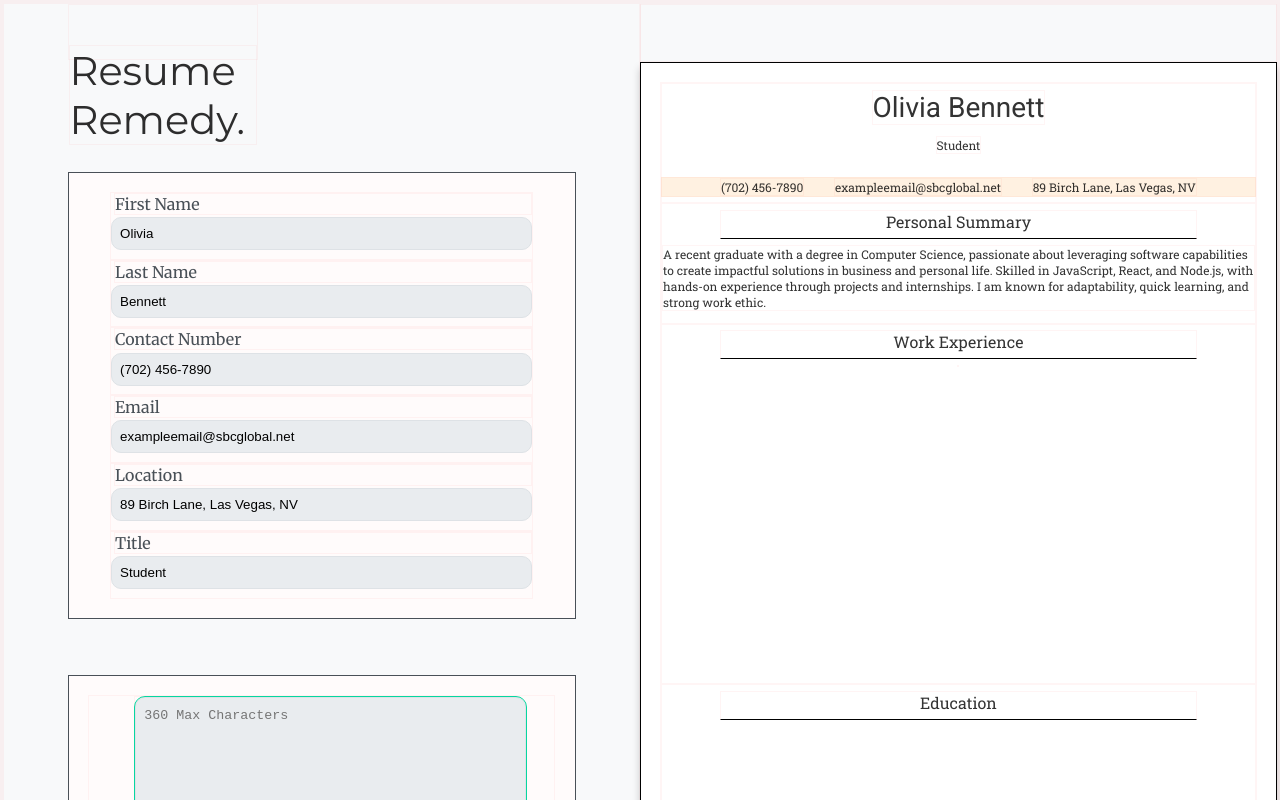
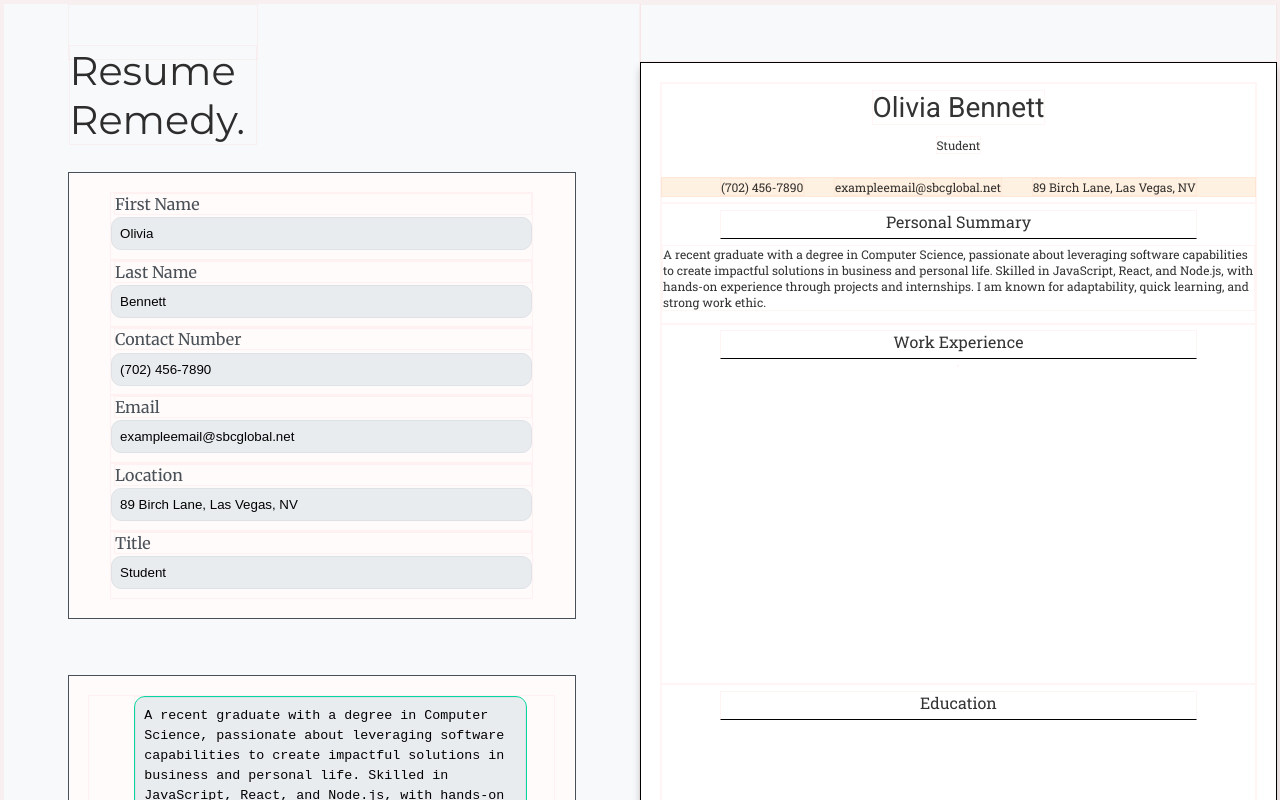
Before and after one commit to massoncorlette/Resume-Remedy, a React (Vite) app: page / in a window 1280 px wide. Both pictures are taken after a click on the button 321 px from the left and 747 px from the top of the page. Shown: the top 800 px of the page. Built offline with nearby package versions, Linux system fonts and the light colour scheme.

Commit message:
feat: wanting to turn workPanels into components to toggle them as panels upon editing

```diff
--- a/src/App.jsx
+++ b/src/App.jsx
@@ -3,17 +3,17 @@ import './styles/App.css'
 import { UserInfo, ResumePreview, UserHistory } from './components/resumePreview';
 
 function App() {
-  const [userData, setUser] = useState({firstName: "Olivia", lastName: "Bennett", phoneNumber: "(702) 456-7890", email: "exampleemail@sbcglobal.net", location: "89 Birch Lane, Las Vegas, NV",
+  const [userInfo, setUser] = useState({firstName: "Olivia", lastName: "Bennett", phoneNumber: "(702) 456-7890", email: "exampleemail@sbcglobal.net", location: "89 Birch Lane, Las Vegas, NV",
     title: "Student", summary: "A recent graduate with a degree in Computer Science, passionate about leveraging software capabilities to create impactful solutions in business and personal life. Skilled in JavaScript, React, and Node.js, with hands-on experience through projects and internships. I am known for adaptability, quick learning, and strong work ethic.",
-   });
+  });
 
   //handler function for user info
   const updateInfo = (value, propType) => {
 
-    const changeUser = {...userData, [propType]:value};
+    const changeUser = {...userInfo, [propType]:value};
 
     setUser(changeUser);
-  }
+  };
 
   const [userWork, setWork] = useState(
     {set:true, company:"Google", job:"CEO", startdate:"August 15, 1997", enddate: "September 12, 2012"},
@@ -32,16 +32,16 @@ function App() {
         <div id="logoContainer">
           <p id="title">Resume Remedy.</p>
         </div>
-        <UserInfo updateInfo={updateInfo} userData={userData}/>
+        <UserInfo updateInfo={updateInfo} userData={userInfo}/>
         <UserHistory updateWork={updateWork}
-        userWork={userWork}/>
+        userWork={userWork} userInfo={userInfo}/>
       </div>
       <div id="resumeContainer">
         <div id="controlsContainer"></div>
-        <ResumePreview userData={userData}/>
+        <ResumePreview userData={userInfo}/>
       </div>
     </>
   )
-}
+};
 
 export default App
--- a/src/components/resumePreview.jsx
+++ b/src/components/resumePreview.jsx
@@ -54,7 +54,7 @@ export function UserInfo({ updateInfo,userData}) {
 //nest WorkHistory components in workhistory section
 //parent to WorkHistory component
 
-export function UserHistory({ updateWork, userWork }) {
+export function UserHistory({ updateWork, userWork, userInfo }) {
 
   //for UserHistory panels, activeIndex Flex 2 property added
   const [activeIndex, setActiveIndex] = useState(0);
@@ -68,15 +68,17 @@ export function UserHistory({ updateWork, userWork }) {
       <div id="experienceInputContainer">
         <textarea id="experienceInput" spellCheck="false" maxLength="360" placeholder='360 Max Characters'
         type="text"
-        value={userWork.summary}
+        value={userInfo.summary}
         onChange={(event) => updateWork(event.target.value, "summary")}></textarea>
       </div></UserHistoryPanels>
 
       <UserHistoryPanels header="Work Experience"
       isActive={activeIndex === 2}
       onShow={() => setActiveIndex(2)} >
-      <div>
-
+      <div id="userWorkContainer">
+        <div className="workPanels"></div>
+        <div className="workPanels"></div>
+        <div className="workPanels"></div>
       </div></UserHistoryPanels>
 
        <UserHistoryPanels header="Education"
--- a/src/styles/App.css
+++ b/src/styles/App.css
@@ -74,6 +74,17 @@ body {
   text-align: left;
   vertical-align: top;
   line-height: 1.5;
+}
+
+#userWorkContainer {
+  flex: 1;
+  width: 100%;
+  display: flex;
+}
+
+.workPanels {
+  flex: 1;
+  width: 100%;
 }
 
 .userIcons {
```
